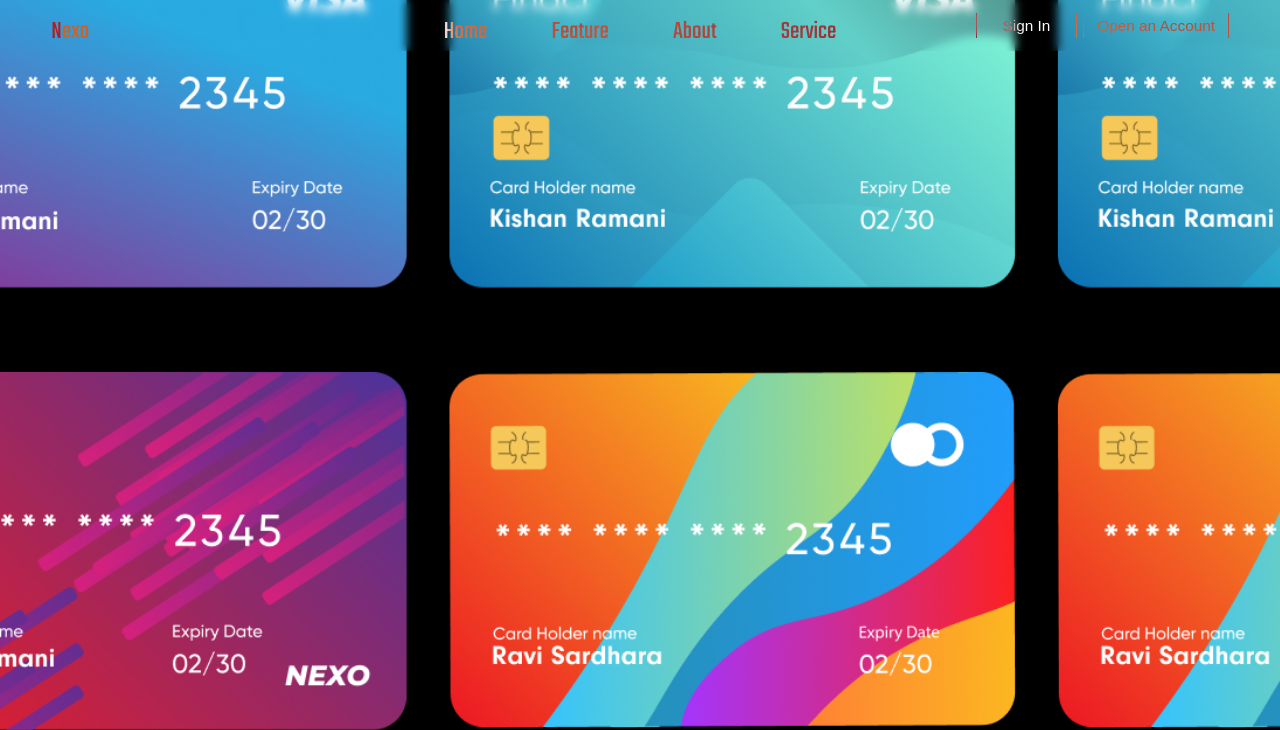
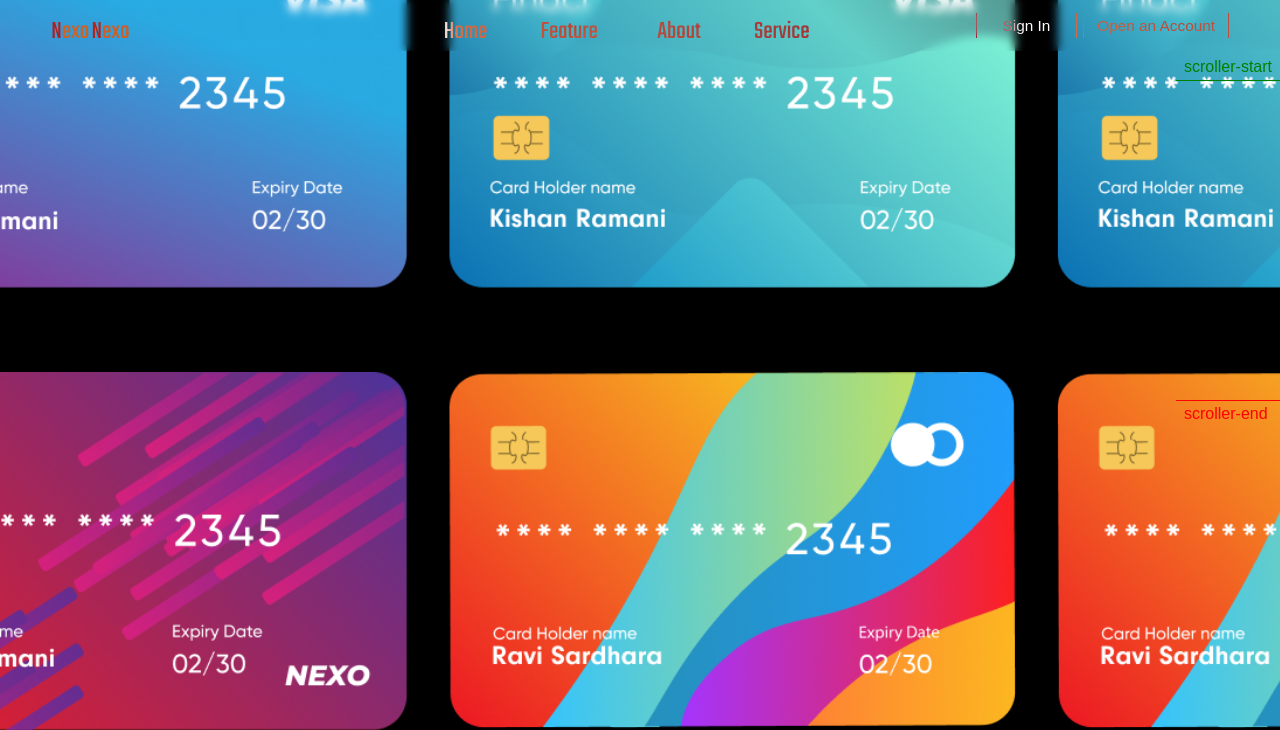
Before and after one commit to MrRavi246/Nexo-Banking, a PHP site: page / in a window 1280 px wide. Shown: the top 730 px of the page. Run offline with PHP 8.4, Linux system fonts and the light colour scheme; some libraries are stand-ins or nearby versions.

Commit message:
Update script.js to change scroll-trigger settings for page2; modify style.css to include a new font-family for improved typography.

```diff
--- a/index.html
+++ b/index.html
@@ -12,26 +12,26 @@
     <nav>
       <div class="navcenter">
         <div class="navCenterHover">
-          <p><span>N</span>exo</p>
-          <p><span>N</span>exo</p>
+          <a><span>N</span>exo</a>
+          <a><span>N</span>exo</a>
         </div>
       </div>
       <div class="navcenter">
         <div class="navCenterHover">
-          <p>Home</p>
-          <p>Home</p>
+          <a>Home</a>
+          <a>Home</a>
         </div>
         <div class="navCenterHover">
-          <p>Feature</p>
-          <p>Feature</p>
+          <a>Feature</a>
+          <a>Feature</a>
         </div>
         <div class="navCenterHover">
-          <p>About</p>
-          <p>About</p>
+          <a>About</a>
+          <a>About</a>
         </div>
         <div class="navCenterHover">
-          <p>Service</p>
-          <p>Service</p>
+          <a>Service</a>
+          <a>Service</a>
         </div>
       </div>
       <div class="navRight">
--- a/script.js
+++ b/script.js
@@ -131,9 +131,11 @@
       color: `black`,
       duration: 1,
       scrollTrigger: {
-        trigger: `.page3`,
-        start: "-80% 10%",
+        trigger: `.page2`,
+        start: "80% 10%",
+        end:"100% 50%",
         scrub: 2,
+        markers:true
       },
     });
     }
--- a/style.css
+++ b/style.css
@@ -67,12 +67,12 @@
   color: #eb7ef2;
 }
 
-.navCenterHover p {
+.navCenterHover a {
   font-size: 2vw;
   cursor: pointer;
 }
 
-.navcenter p span {
+.navcenter a span {
   color: #eb7ef2;
 }
 
@@ -276,6 +276,7 @@
   justify-content: start;
   flex-direction: column;
   gap: 1vw;
+  font-family: trip sans;
 }
 
 .OpenACCBTN{
```
